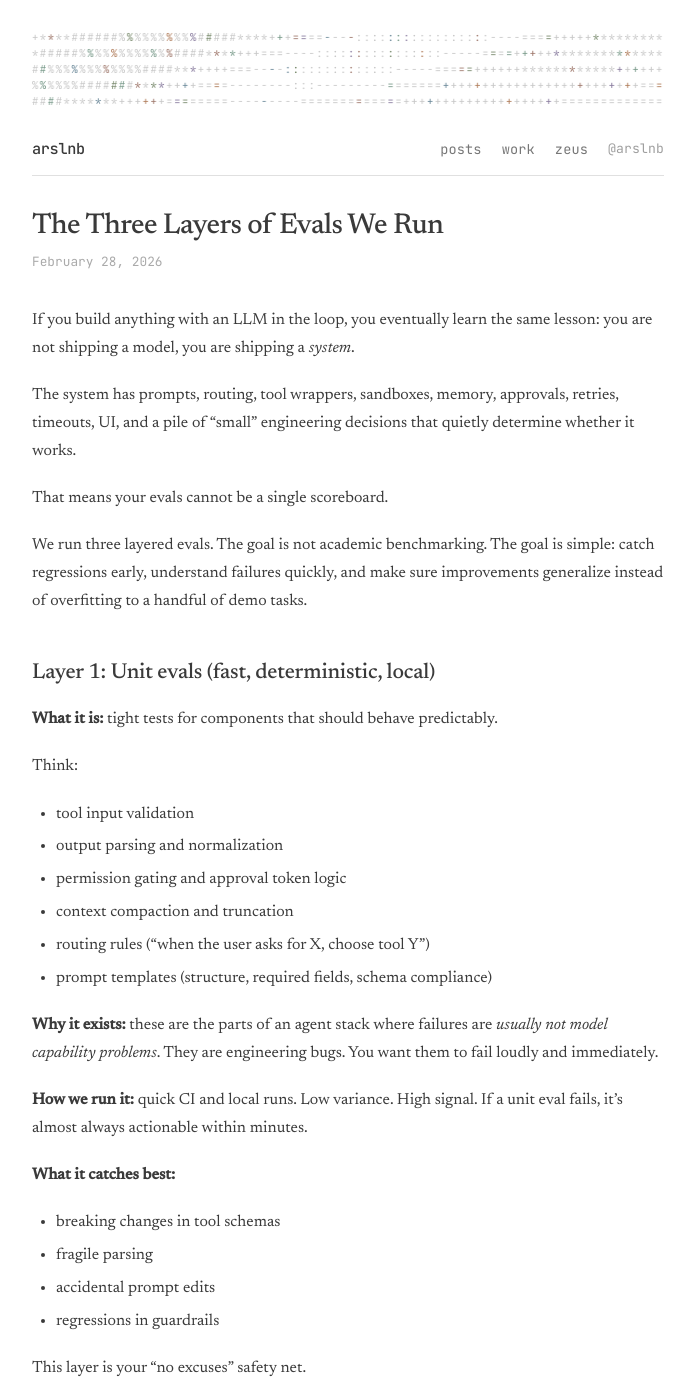
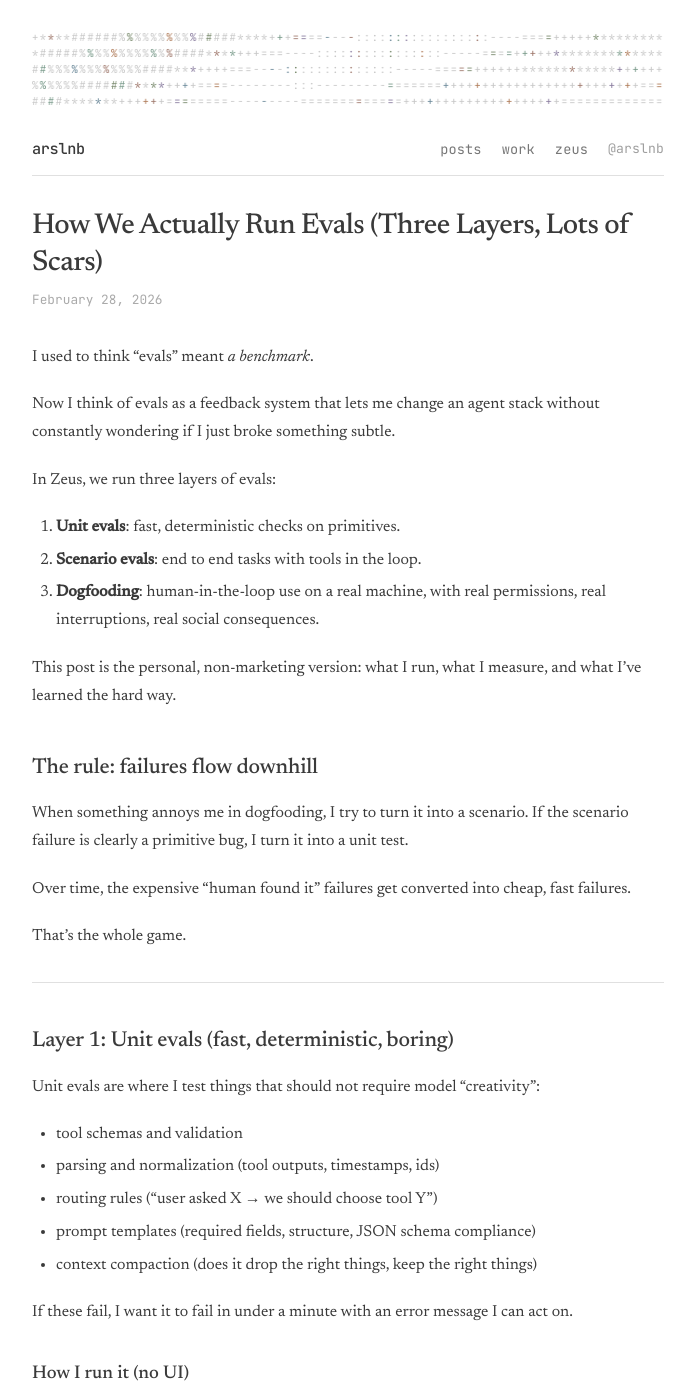
Before and after one commit to arslnb/arslnb.com, a Jekyll site: the page built from _posts/2026-02-28-three-layered-evals.md, in a window 1280 px wide and 1400 px high. Shown: the whole window, without its empty margins (292-986 px from the left). Built offline with Jekyll 4.4.1, drawn with Linux system fonts in a browser that asks for light colours; some of the changed text lies outside the part shown.

Commit message:
post: make evals post personal + cli + metrics

````diff
--- a/_posts/2026-02-28-three-layered-evals.md
+++ b/_posts/2026-02-28-three-layered-evals.md
@@ -1,136 +1,182 @@
 ---
 layout: post
-title: "The Three Layers of Evals We Run"
-description: "Fast unit checks, end to end scenario suites, and human-in-the-loop dogfooding: three layers that keep an agent system honest."
+title: "How We Actually Run Evals (Three Layers, Lots of Scars)"
+description: "A personal account of how we test Zeus day to day: fast unit checks, end to end scenarios, and dogfooding, plus the metrics we watch and the CLI commands I use."
 date: 2026-02-28
 ---
 
-If you build anything with an LLM in the loop, you eventually learn the same lesson: you are not shipping a model, you are shipping a *system*.
+I used to think “evals” meant *a benchmark*.
 
-The system has prompts, routing, tool wrappers, sandboxes, memory, approvals, retries, timeouts, UI, and a pile of “small” engineering decisions that quietly determine whether it works.
+Now I think of evals as a feedback system that lets me change an agent stack without constantly wondering if I just broke something subtle.
 
-That means your evals cannot be a single scoreboard.
+In Zeus, we run three layers of evals:
 
-We run three layered evals. The goal is not academic benchmarking. The goal is simple: catch regressions early, understand failures quickly, and make sure improvements generalize instead of overfitting to a handful of demo tasks.
+1. **Unit evals**: fast, deterministic checks on primitives.
+2. **Scenario evals**: end to end tasks with tools in the loop.
+3. **Dogfooding**: human-in-the-loop use on a real machine, with real permissions, real interruptions, real social consequences.
 
-## Layer 1: Unit evals (fast, deterministic, local)
+This post is the personal, non-marketing version: what I run, what I measure, and what I’ve learned the hard way.
 
-**What it is:** tight tests for components that should behave predictably.
+## The rule: failures flow downhill
 
-Think:
+When something annoys me in dogfooding, I try to turn it into a scenario. If the scenario failure is clearly a primitive bug, I turn it into a unit test.
 
-- tool input validation
-- output parsing and normalization
-- permission gating and approval token logic
-- context compaction and truncation
-- routing rules ("when the user asks for X, choose tool Y")
-- prompt templates (structure, required fields, schema compliance)
+Over time, the expensive “human found it” failures get converted into cheap, fast failures.
 
-**Why it exists:** these are the parts of an agent stack where failures are *usually not model capability problems*. They are engineering bugs. You want them to fail loudly and immediately.
+That’s the whole game.
 
-**How we run it:** quick CI and local runs. Low variance. High signal. If a unit eval fails, it’s almost always actionable within minutes.
+---
 
-**What it catches best:**
+## Layer 1: Unit evals (fast, deterministic, boring)
 
-- breaking changes in tool schemas
-- fragile parsing
-- accidental prompt edits
-- regressions in guardrails
+Unit evals are where I test things that should not require model “creativity”:
 
-This layer is your “no excuses” safety net.
+- tool schemas and validation
+- parsing and normalization (tool outputs, timestamps, ids)
+- routing rules (“user asked X → we should choose tool Y”)
+- prompt templates (required fields, structure, JSON schema compliance)
+- context compaction (does it drop the right things, keep the right things)
 
-## Layer 2: Integration and scenario evals (end to end, tool-in-the-loop)
+If these fail, I want it to fail in under a minute with an error message I can act on.
 
-**What it is:** realistic tasks that exercise the full agent loop: plan, call tools, observe, recover, and finish.
+### How I run it (no UI)
 
-Examples of scenario tests:
+Locally, I run unit evals from the repo root.
 
-- “find relevant files, edit them, run tests, iterate until green”
-- “draft an email reply based on thread context, create a draft, send it”
-- “schedule a meeting, respecting calendar constraints”
-- “investigate an error log, apply a fix, rerun the command”
+```bash
+# run fast checks
+make eval-unit
 
-These are not unit tests. They are closer to flight simulators.
+# or a narrower target when I'm iterating
+make eval-unit TEST=tool_schema
+```
 
-**Why it exists:** a lot of regressions live in the *composition* of parts.
+(Exact targets change as the repo evolves, but the intent is consistent: **tight loop, low variance**.)
 
-- a tool wrapper returns slightly different output and the model’s next step breaks
-- a retry policy interacts with a timeout
-- the model makes the right plan but gets derailed by a noisy tool result
-- context grows, compaction triggers, and a crucial detail disappears
+### Metrics I actually care about here
 
-**How we score it:** not just pass/fail. We track:
+Unit evals are mostly pass/fail, but there are still a couple numbers I watch:
 
-- completion rate
-- number of tool calls
-- time to completion
-- common failure modes (permission denied loops, lost state, wrong tool choice)
+- **flake rate**: if a unit test flakes, I treat it as broken
+- **runtime**: if the suite creeps past a couple minutes, people stop running it
+- **error locality**: failures should point to one module, not “something somewhere in the agent”
 
-**What it catches best:**
+What unit tests buy me is *confidence to refactor*. If I’m scared to touch the code, I don’t ship.
 
-- "it worked yesterday" breakages
-- brittle multi-step behavior
-- failure recovery regressions
-- context management bugs that only appear after many steps
+---
 
-This layer is where you discover whether your system is coherent.
+## Layer 2: Scenario evals (end to end, tool-in-the-loop)
 
-## Layer 3: Human-in-the-loop evals (dogfooding, live friction, real stakes)
+Scenario evals are the closest thing we have to a flight simulator.
 
-**What it is:** using the agent in real workflows with approvals, real accounts, real constraints, and real interruptions.
+A scenario is a real task, with the full loop:
 
-This is where the truth shows up:
+- plan
+- call tools
+- interpret results
+- recover from failure
+- finish with the artifact we wanted
 
-- the user changes their mind mid-run
-- the “right” answer is technically correct but socially wrong in tone
-- UI affordances shape whether a tool is used properly
-- edge cases in permissions happen on real machines, not in CI
+Examples I regularly use:
 
-**Why it exists:** automated evals can tell you whether the agent *can* do a task. Dogfooding tells you whether the agent is something you actually want to *live with*.
+- “find relevant files, patch them, run tests, iterate until green”
+- “read an email thread, draft a reply, create a Gmail draft”
+- “schedule a meeting respecting calendar constraints”
+- “investigate a failing command, apply fix, rerun”
 
-A few things we look for deliberately:
+### How I run it (no UI)
 
-- Are approval prompts understandable in one glance?
-- Does the agent ask for the right clarifications, at the right time?
-- When it gets stuck, does it degrade gracefully or thrash?
-- Do we trust it enough to let it run longer?
+This is the stuff I run before I push big changes.
 
-**What it catches best:**
+```bash
+# run the main scenario suite
+make eval-suite
 
-- product issues disguised as “model problems”
-- trust regressions
-- UX friction
-- miscalibrated autonomy (too timid or too reckless)
+# compare current branch vs main on the full suite
+make eval-suite-compare-full
 
-This layer is also where you find the missing evals: any repeated annoyance becomes a candidate for a new scenario test or a new unit test.
+# run a single scenario while iterating
+make eval-scenario SCENARIO=calendar_schedule
+```
 
-## Why three layers instead of one
+Scenario runs are where you discover the weird composition bugs:
 
-A single eval suite creates perverse incentives.
+- a tool wrapper output changed slightly, and the next step derails
+- retries interact with timeouts and you get a loop
+- context grows, compaction triggers, a key detail gets dropped
+- the agent chooses the wrong tool and then rationalizes its way forward
 
-- If it is too small, you overfit.
-- If it is too big, it runs too slowly and stops getting run.
-- If it only measures final answers, you miss tool and workflow regressions.
+### Metrics we measure (and why)
 
-Layering fixes this:
+Pass/fail is not enough. When something regresses, I want to know *how*.
 
-- **Unit evals** keep the core primitives stable.
-- **Scenario evals** keep the system behavior stable.
-- **Human-in-the-loop** keeps the product honest.
+Here are the numbers I care about and what they tell me:
 
-The trick is to let failures flow “downhill.”
+- **Task success rate**: obvious, but you need it as a headline.
+- **Step count / tool calls per task**: efficiency, but also a proxy for thrash.
+- **Time to completion**: catches slow degradation and “it technically works but takes forever.”
+- **Retry count**: rising retry counts usually mean a brittle tool contract.
+- **Permission/approval incidents**: loops like “permission denied → try again” are a real failure mode.
+- **Invalid tool calls**: schema mismatches, missing required fields, wrong types.
+- **Recovery rate**: when a tool fails once, does the agent recover or spiral.
 
-When dogfooding finds a problem, you turn it into a scenario. When a scenario failure is traceable to a primitive, you turn it into a unit test. Over time, the whole stack gets less surprising.
+A lot of my improvements come from staring at a failure and asking:
 
-## The meta point
+> could I have detected this earlier with a smaller, cheaper test?
 
-As agents get more capable, the primary failure mode shifts.
+That question is basically my eval roadmap.
 
-It is less “the model is dumb” and more:
+---
+
+## Layer 3: Dogfooding (human-in-the-loop, real stakes)
+
+Dogfooding is where the truth is.
+
+Automated evals can tell you if the agent *can* complete tasks. Dogfooding tells you if the agent is something you actually want to *live with*.
+
+This is where all the “not in the benchmark” stuff shows up:
+
+- I change my mind mid-run
+- I’m multitasking and come back 10 minutes later
+- a permission prompt appears and the wording matters
+- the answer is technically correct but socially wrong (tone, context, intent)
+- I need the agent to stop, summarize, and ask a single sharp question
+
+### What I watch during dogfooding
+
+These aren’t clean metrics, but they’re the real ones:
+
+- **trust**: do I let it keep running, or do I stop it early
+- **clarification quality**: does it ask the right question at the right time (not 5 questions)
+- **approval UX**: can I approve in one glance without reading a wall of text
+- **stuck behavior**: does it degrade gracefully or thrash
+- **state handling**: does it remember what we’re doing without hallucinating continuity
+
+### Turning dogfooding pain into evals
+
+Every repeated annoyance gets converted:
+
+- If it’s a repeatable workflow: add/extend a **scenario**.
+- If it’s a primitive contract issue: add a **unit** test.
+
+That’s how “random frustration” becomes “a regression we never ship again.”
+
+---
+
+## What changed my mind about evals
+
+The biggest shift: as the model gets more capable, the primary failure mode moves.
+
+It’s less “the model is dumb” and more:
 
 - the system leaked state
 - the tool contract drifted
-- the approval boundary was unclear
-- the context got compacted at the wrong time
+- an approval boundary was unclear
+- context got compacted at the wrong time
+- a retry policy turned a transient error into a loop
 
-Three layered evals are how you keep making progress without breaking everything every week.
+Three layers is how I keep shipping without breaking everything every week.
+
+And the personal truth is: I don’t want evals because I like measurement.
+
+I want evals because I like sleeping.
````
